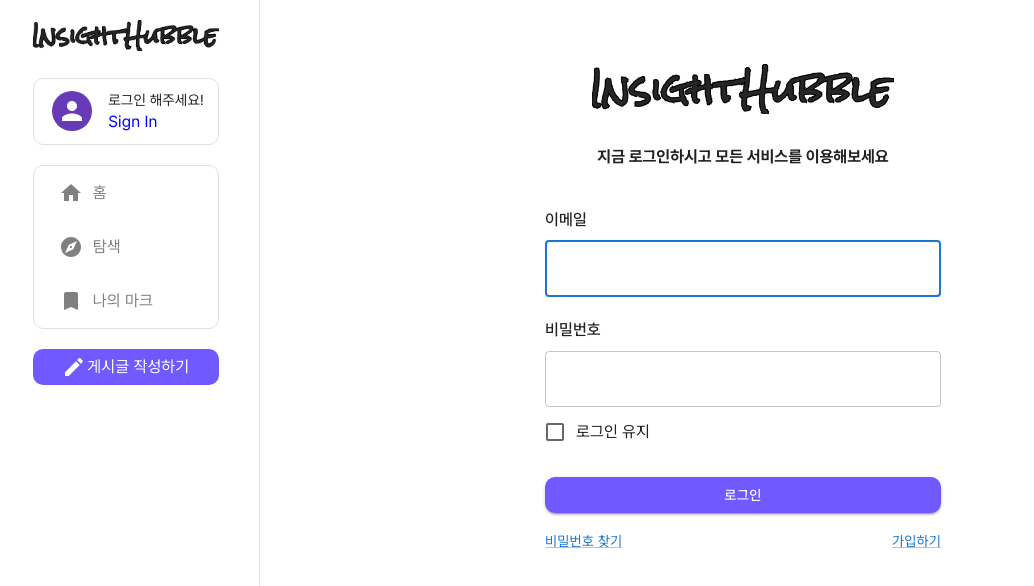
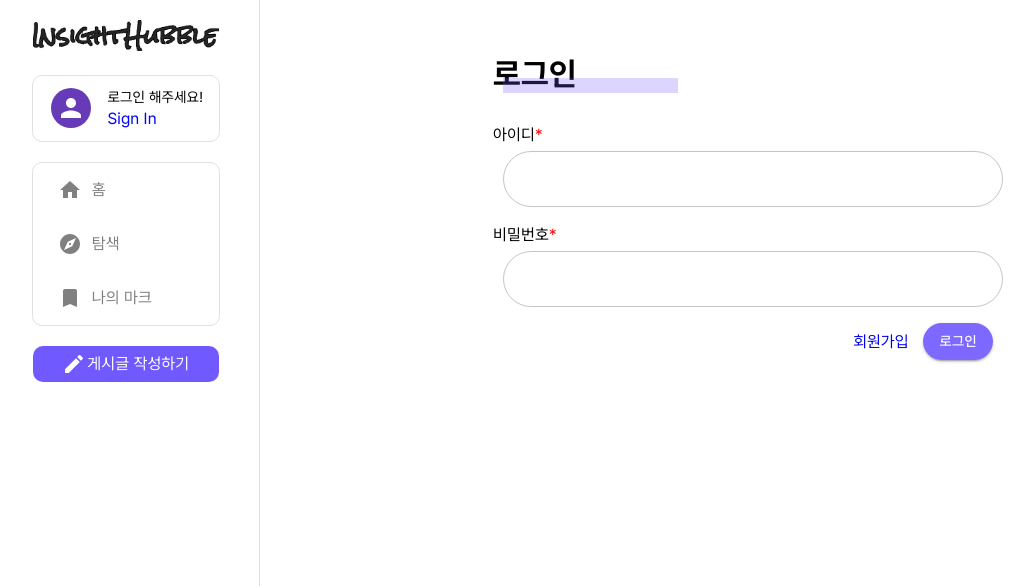
Before and after one commit to parkblo/insight-hubble-front, a React (Create React App) app: page /signIn in a window 1280 px wide. Shown: the top 586 px of the page, without its empty margins (7-1041 px from the left). Built offline with nearby package versions, Linux system fonts and the light colour scheme.

Commit message:
✨ feat: 로그인 ui 변경, 로직 구현

```diff
--- a/src/pages/SignIn/SignIn.tsx
+++ b/src/pages/SignIn/SignIn.tsx
@@ -1,123 +1,124 @@
-import * as React from "react";
-import Avatar from "@mui/material/Avatar";
-import Button from "@mui/material/Button";
-import CssBaseline from "@mui/material/CssBaseline";
-import TextField from "@mui/material/TextField";
-import FormControlLabel from "@mui/material/FormControlLabel";
+import React, { useState } from "react";
+import axios from "axios";
+
+import { Box, FormControlLabel, Typography } from "@mui/material";
 import Checkbox from "@mui/material/Checkbox";
-import Link from "@mui/material/Link";
-import Grid from "@mui/material/Grid";
-import Box from "@mui/material/Box";
-import Typography from "@mui/material/Typography";
-import Container from "@mui/material/Container";
-import { createTheme, ThemeProvider } from "@mui/material/styles";
+import Alert from "@mui/material/Alert";
+import { Link, useNavigate } from "react-router-dom";
 
-// TODO remove, this demo shouldn't need to reset the theme.
-const myTheme = createTheme({
-  typography: {
-    allVariants: {
-      fontFamily: "Pretendard Variable",
-    },
-    h5: {
-      fontSize: "1.0rem",
-      fontWeight: "bold",
-    },
-    h6: {
-      fontSize: "1.0rem",
-    },
-  },
-});
+import HubbleTextField from "components/HubbleTextField/HubbleTextField";
+import HubbleButton from "components/HubbleButton/HubbleButton";
+import MenuTitle from "components/MenuTitle/MenuTitle";
+import styles from "./SignInStyles";
 
-export default function SignIn() {
-  const handleSubmit = (event: React.FormEvent<HTMLFormElement>) => {
-    event.preventDefault();
-    const data = new FormData(event.currentTarget);
-    console.log({
-      email: data.get("email"),
-      password: data.get("password"),
+function SignUp() {
+  const [form, setForm] = useState({
+    id: "",
+    password: "",
+  });
+  const [error, setError] = useState({
+    state: false,
+    message: "",
+  });
+  let navigate = useNavigate();
+
+  const handleChange = (e: any) => {
+    const { name, value, checked } = e.target;
+    setForm({
+      ...form,
+      [name]: name === "checked" ? checked : value,
     });
   };
 
+  const validateForm = () => {
+    return true;
+  };
+
+  const handleSubmit = async () => {
+    if (!validateForm()) {
+      return;
+    }
+
+    const data = {
+      username: form.id,
+      password: form.password,
+    };
+
+    console.log(data); //test
+
+    try {
+      const response = await axios.post("http://localhost:3000/login", data);
+      // 성공 로직
+      navigate("/");
+    } catch (error: any) {
+      // 실패 로직
+      if (error.response) {
+        setError({
+          state: true,
+          message: "로그인에 실패했습니다. 다시 시도해주세요.",
+        });
+      } else if (error.request) {
+        setError({
+          state: true,
+          message: "서버의 응답이 없습니다.",
+        });
+      } else {
+        setError({
+          state: true,
+          message: "알 수 없는 에러가 발생했습니다.",
+        });
+      }
+    }
+  };
+
   return (
-    <ThemeProvider theme={myTheme}>
-      <Container component="main" maxWidth="xs">
-        <CssBaseline />
-        <Box
-          sx={{
-            marginTop: 8,
-            display: "flex",
-            flexDirection: "column",
-            alignItems: "center",
-          }}
+    <Box sx={styles.container}>
+      <Box sx={styles.menuTitle}>
+        <MenuTitle title="로그인" />
+      </Box>
+      {/* field */}
+      <Box>
+        <Box sx={styles.formLabel}>
+          <Typography>아이디</Typography>
+          <Typography sx={styles.requiredLabel}>*</Typography>
+        </Box>
+        <Box sx={styles.textField}>
+          <HubbleTextField name="id" value={form.id} onChange={handleChange} />
+        </Box>
+      </Box>
+      {/* field */}
+      <Box>
+        <Box sx={styles.formLabel}>
+          <Typography>비밀번호</Typography>
+          <Typography sx={styles.requiredLabel}>*</Typography>
+        </Box>
+        <Box sx={styles.textField}>
+          <HubbleTextField
+            name="password"
+            value={form.password}
+            type="password"
+            onChange={handleChange}
+          />
+        </Box>
+      </Box>
+      {error.state && (
+        <Alert severity="error" sx={{ marginBottom: "10px" }}>
+          {error.message}
+        </Alert>
+      )}
+      <Box sx={styles.submitContainer}>
+        <Link
+          to="/signup"
+          style={{ textDecoration: "none", marginRight: "15px" }}
         >
-          <img src="img/logo.png" alt="insight hubble" height={50} />
-          <Box sx={{ margin: 2 }}></Box>
-          <Typography component="h1" variant="h5">
-            지금 로그인하시고 모든 서비스를 이용해보세요
-          </Typography>
-          <Box sx={{ margin: 2 }}></Box>
-          <Box
-            component="form"
-            onSubmit={handleSubmit}
-            noValidate
-            sx={{ mt: 1 }}
-          >
-            <Typography component="h1" variant="h6">
-              이메일
-            </Typography>
-            <TextField
-              margin="dense"
-              required
-              fullWidth
-              id="email"
-              // label="이메일"
-              name="email"
-              autoComplete="email"
-              autoFocus
-            />
-            <Box sx={{ margin: 2 }}></Box>
-            <Typography component="h1" variant="h6">
-              비밀번호
-            </Typography>
-            <TextField
-              margin="dense"
-              required
-              fullWidth
-              name="password"
-              // label="비밀번호"
-              type="password"
-              id="password"
-              autoComplete="current-password"
-            />
-            <FormControlLabel
-              control={<Checkbox value="remember" color="primary" />}
-              label="로그인 유지"
-            />
-            <Button
-              type="submit"
-              fullWidth
-              variant="contained"
-              sx={{ mt: 3, mb: 2 }}
-              style={{ backgroundColor: "#7059FF", borderRadius: "10px" }}
-            >
-              로그인
-            </Button>
-            <Grid container>
-              <Grid item xs>
-                <Link href="#" variant="body2">
-                  비밀번호 찾기
-                </Link>
-              </Grid>
-              <Grid item>
-                <Link href="/SignUp" variant="body2">
-                  {"가입하기"}
-                </Link>
-              </Grid>
-            </Grid>
-          </Box>
+          회원가입
+        </Link>
+        <Box>
+          <HubbleButton onClick={handleSubmit}>로그인</HubbleButton>
         </Box>
-        {/* <Copyright sx={{ mt: 8, mb: 4 }} /> */}
-      </Container>
-    </ThemeProvider>
+      </Box>
+    </Box>
   );
 }
+
+export default SignUp;
--- /dev/null
+++ b/src/pages/SignIn/SignInStyles.tsx
@@ -0,0 +1,42 @@
+const styles = {
+  container: {
+    display: "flex",
+    flexDirection: "column",
+    alignItems: "center",
+    justifyContent: "start",
+  },
+  menuTitle: {
+    display: "flex",
+    alignItems: "flex-start",
+    justifyContent: "start",
+    width: "500px",
+  },
+  formLabel: {
+    marginBottom: "4px",
+    display: "flex",
+    flexDirection: "row",
+  },
+  requiredLabel: {
+    color: "red",
+  },
+  textField: {
+    width: "500px",
+    marginBottom: "16px",
+  },
+  checkboxContainer: {
+    display: "flex",
+    flexDirection: "row",
+    alignItems: "center",
+    justifyContent: "start",
+    width: "500px",
+    marginBottom: "16px",
+  },
+  submitContainer: {
+    display: "flex",
+    alignItems: "center",
+    justifyContent: "flex-end",
+    width: "500px",
+  },
+};
+
+export default styles;
```
